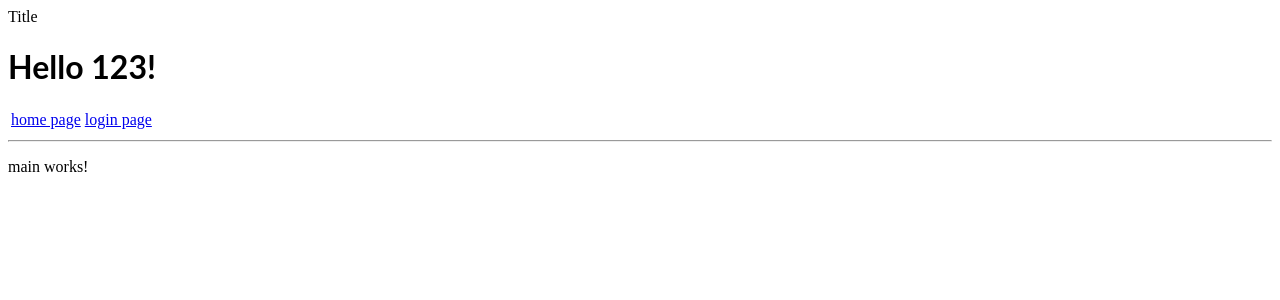
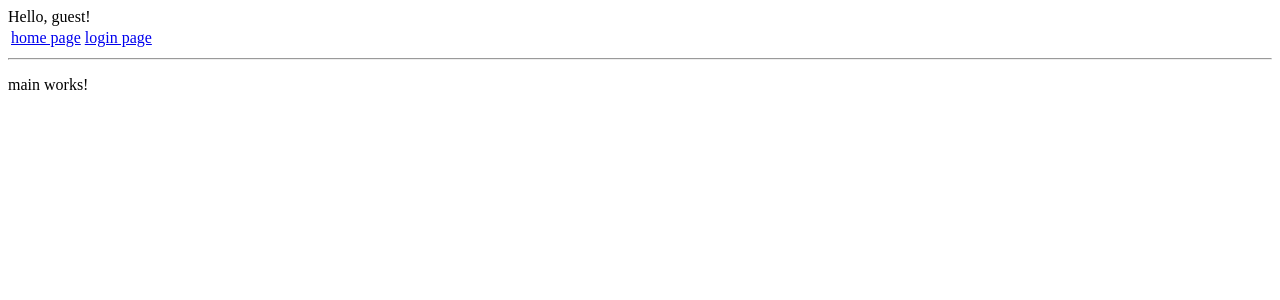
Before and after one commit to werrio5/angular-test, an Angular app: page /home in a window 1280 px wide. Shown: the top 300 px of the page. Built offline with nearby package versions, Linux system fonts and the light colour scheme.

Commit message:
5 files modified, 1 deleted

```diff
--- a/src/app/app.component.html
+++ b/src/app/app.component.html
@@ -1,5 +1,4 @@
 {{title}}
-<hello name="{{ name }}"></hello>
 <table><tr><td>
   <nav>
   <a routerLink="/home">home page</a>
--- a/src/app/app.component.ts
+++ b/src/app/app.component.ts
@@ -9,11 +9,10 @@ import { HeaderService } from './services/header.service';
 
 
 export class AppComponent  {
-  name:string;
   title = '';
 
   constructor(private headerService: HeaderService) {
-    this.name= "123";
+     this.headerService.setTitle('Hello, guest!');
   }
 
   ngOnInit() {
--- a/src/app/app.module.ts
+++ b/src/app/app.module.ts
@@ -6,7 +6,6 @@ import { HeaderService } from './services/header.service';
 
 
 import { AppComponent } from './app.component';
-import { HelloComponent } from './hello.component';
 import { LoginComponent } from './modules/login/login.component';
 import { MainComponent } from './modules/main/main.component';
 import { ButtonComponent } from './modules/login/button.component';
@@ -35,7 +34,6 @@ const appRoutes: Routes = [
 
   declarations: [
     AppComponent,
-    HelloComponent,
     MainComponent,
     LoginComponent,
     ButtonComponent,
--- a/src/app/hello.component.ts
+++ /dev/null
@@ -1,20 +0,0 @@
-import { Component, Input,OnInit} from '@angular/core';
-
-
-@Component({
-  selector: 'hello',
-  template: `<h1>Hello {{name}}!</h1>`,
-  styles: [`h1 { font-family: Lato; }`]
-})
-export class HelloComponent implements OnInit{
-  @Input() name: string;
-
-   constructor() {
-  }
-
-  ngOnInit() {
-
-  }
-
-
-}
--- a/src/app/modules/login/button.component.ts
+++ b/src/app/modules/login/button.component.ts
@@ -1,6 +1,6 @@
 import { Component } from '@angular/core';
 import { Router } from '@angular/router';
-import { HeaderService } from './services/header.service';
+import { HeaderService } from '../../services/header.service';
 
 @Component({
   selector: 'btn',
@@ -11,12 +11,12 @@ export class ButtonComponent  {
 
 constructor(
   private router: Router,
-//private headerService: HeaderService
+private headerService: HeaderService
 ){}
 
 
   onClick() {
-   // this.headerService.setTitle('About');
+    this.headerService.setTitle('4trr');
   this.router.navigate(['home']);
   }
 }
--- a/src/app/modules/login/login.component.ts
+++ b/src/app/modules/login/login.component.ts
@@ -1,4 +1,5 @@
 import { Component, OnInit } from '@angular/core';
+import { HeaderService } from '../services/header.service';
 
 @Component({
   selector: 'app-login',
```
